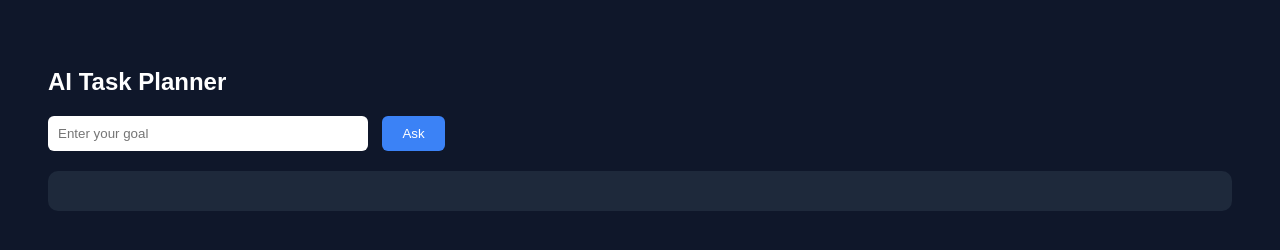
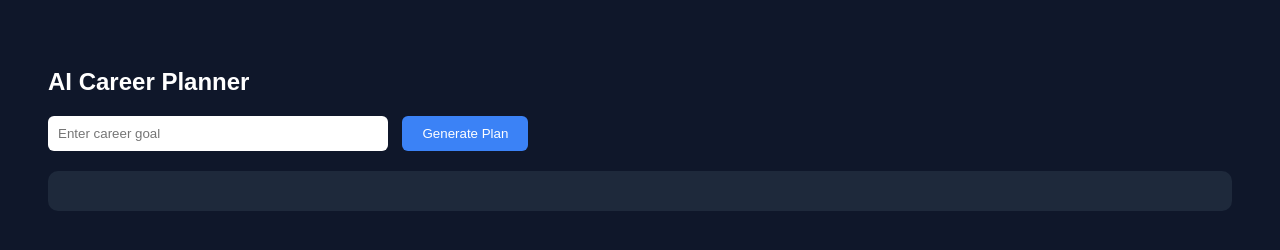
Before and after one commit to akshitr25/career-agent, a plain HTML site: page index.html in a window 1280 px wide. Drawn offline with Linux system fonts and the light colour scheme.

Commit message:
corrections

```diff
--- a/index.html
+++ b/index.html
@@ -1,7 +1,9 @@
 <!DOCTYPE html>
 <html>
+
 <head>
-    <title>AI Career Agent</title>
+    <title>AI Career Planner</title>
+
     <style>
         body {
           font-family: Arial;
@@ -10,11 +12,16 @@
           padding: 40px;
         }
 
+        h2 {
+          margin-bottom: 20px;
+        }
+
         input {
           padding: 10px;
-          width: 300px;
+          width: 320px;
           border-radius: 6px;
           border: none;
+          outline: none;
         }
 
         button {
@@ -27,31 +34,52 @@
           cursor: pointer;
         }
 
+        button:hover {
+          opacity: 0.9;
+        }
+
         pre {
           margin-top: 20px;
           background: #1e293b;
           padding: 20px;
           border-radius: 10px;
+          white-space: pre-wrap;
         }
     </style>
 </head>
+
 <body>
-<h2>AI Task Planner</h2>
 
-<input id="q" placeholder="Enter your goal" style="width:300px;" />
-<button onclick="send()">Ask</button>
+<h2>AI Career Planner</h2>
+
+<input
+        id="goal"
+        placeholder="Enter career goal"
+/>
+
+<button onclick="send()">
+    Generate Plan
+</button>
 
 <pre id="output"></pre>
 
 <script>
     async function send() {
-      const q = document.getElementById("q").value;
 
-      const res = await fetch(`https://ai-agent-q16p.onrender.com/ask?q=${q}`);
+      const goal =
+        document.getElementById("goal").value;
+
+      const res = await fetch(
+        `https://YOUR-RENDER-URL.onrender.com/ask?q=${goal}`
+      );
+
       const data = await res.json();
 
-      document.getElementById("output").innerText = data.response;
+      document.getElementById("output").innerText =
+        data.response;
     }
 </script>
+
 </body>
+
 </html>
```
Also changed, not shown: 1 other file.
